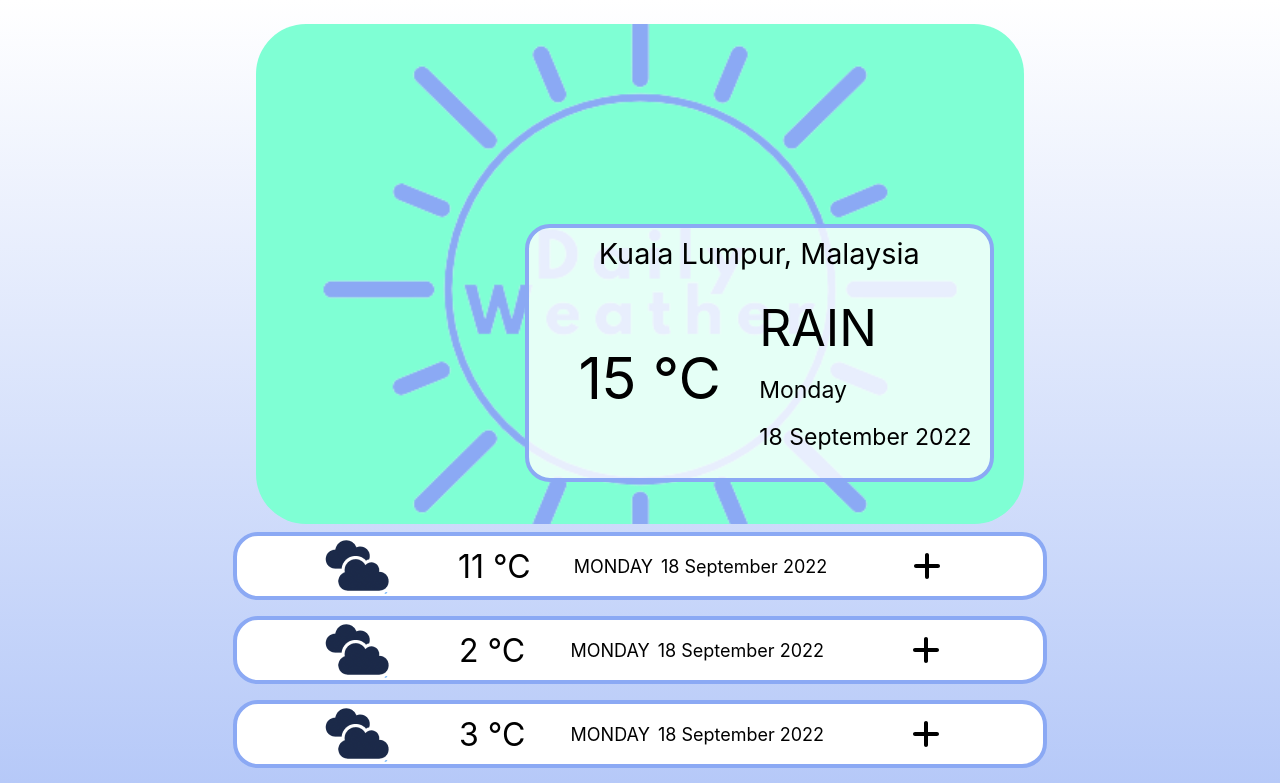
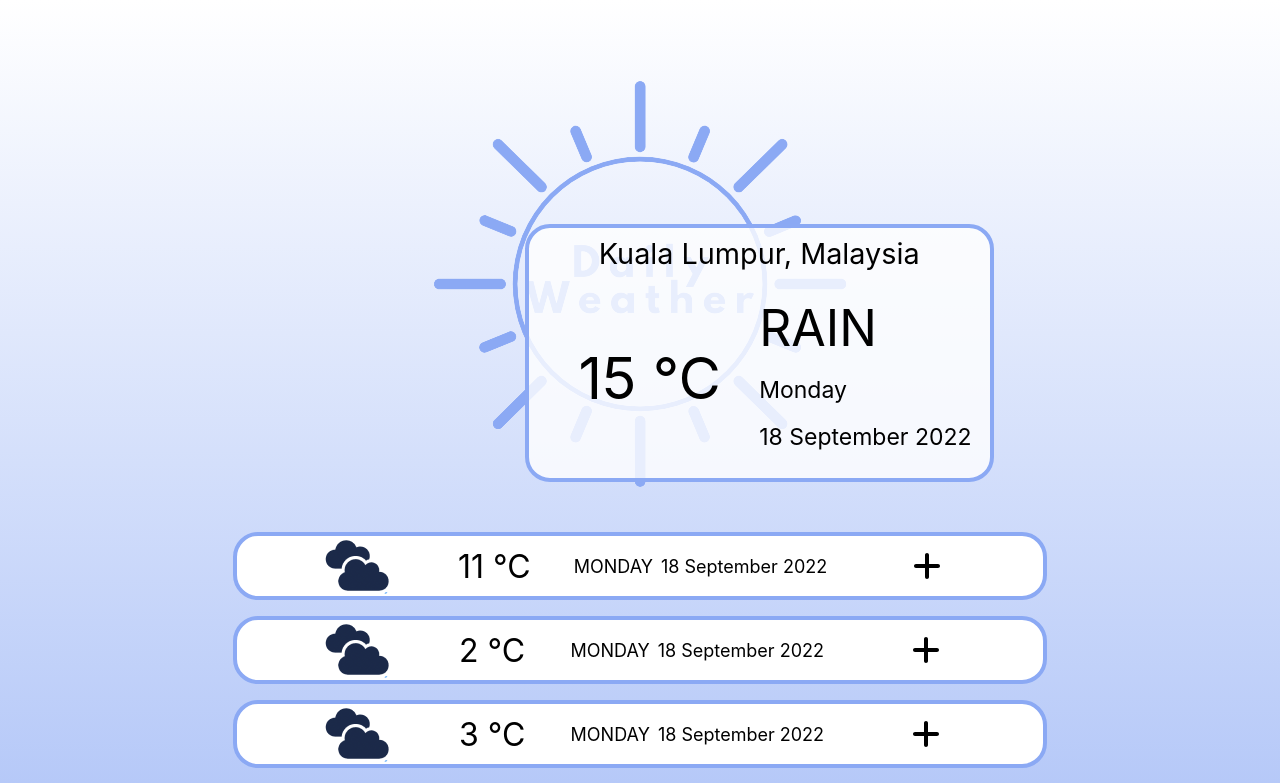
Before and after one commit to Patrick7-sudo/weatherApp, a React (Create React App) app: page /mainPage in a window 1280 px wide. Shown: the top 783 px of the page. Built offline with nearby package versions, Linux system fonts and the light colour scheme; no server answers.

Commit message:
updating img bugs second and removing background-color

```diff
--- a/src/mainPage/mainPage.module.css
+++ b/src/mainPage/mainPage.module.css
@@ -70,7 +70,7 @@
 .todayDisplayContainer img{
     max-width:100%;
     height: 100%;
-    width: 100%;
+    /* width: 100%; */
     max-height: 100%;
     object-fit: cover;
 }
@@ -92,7 +92,7 @@ background: linear-gradient(180deg, #FFFFFF 0%, #8BA9F4 100%);    display: flex;
     align-items: center;
 }
 .todayDisplayMain{
-    background-color: aquamarine;
+    /* background-color: aquamarine; */
     width:100%;
     height: 99%;
     max-height: 500px;
```
